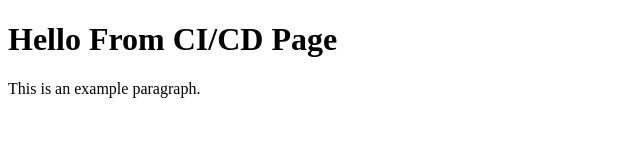
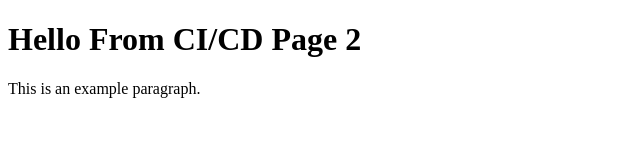
Before and after one commit to mohamed180235/DevOps-ITI-Course-Day2, a plain HTML site: page index.html in a window 1280 px wide. Shown: the full height of the page, 0-640 px from the left. Drawn offline with Linux system fonts and the light colour scheme.

Commit message:
check ci pipeline

```diff
--- a/index.html
+++ b/index.html
@@ -4,7 +4,7 @@
     <title>Day2 CI/CD DevOps Course</title>
   </head>
   <body>
-    <h1>Hello From CI/CD Page</h1>
+    <h1>Hello From CI/CD Page 2</h1>
     <p>This is an example paragraph.</p>
   </body>
 </html>
```
